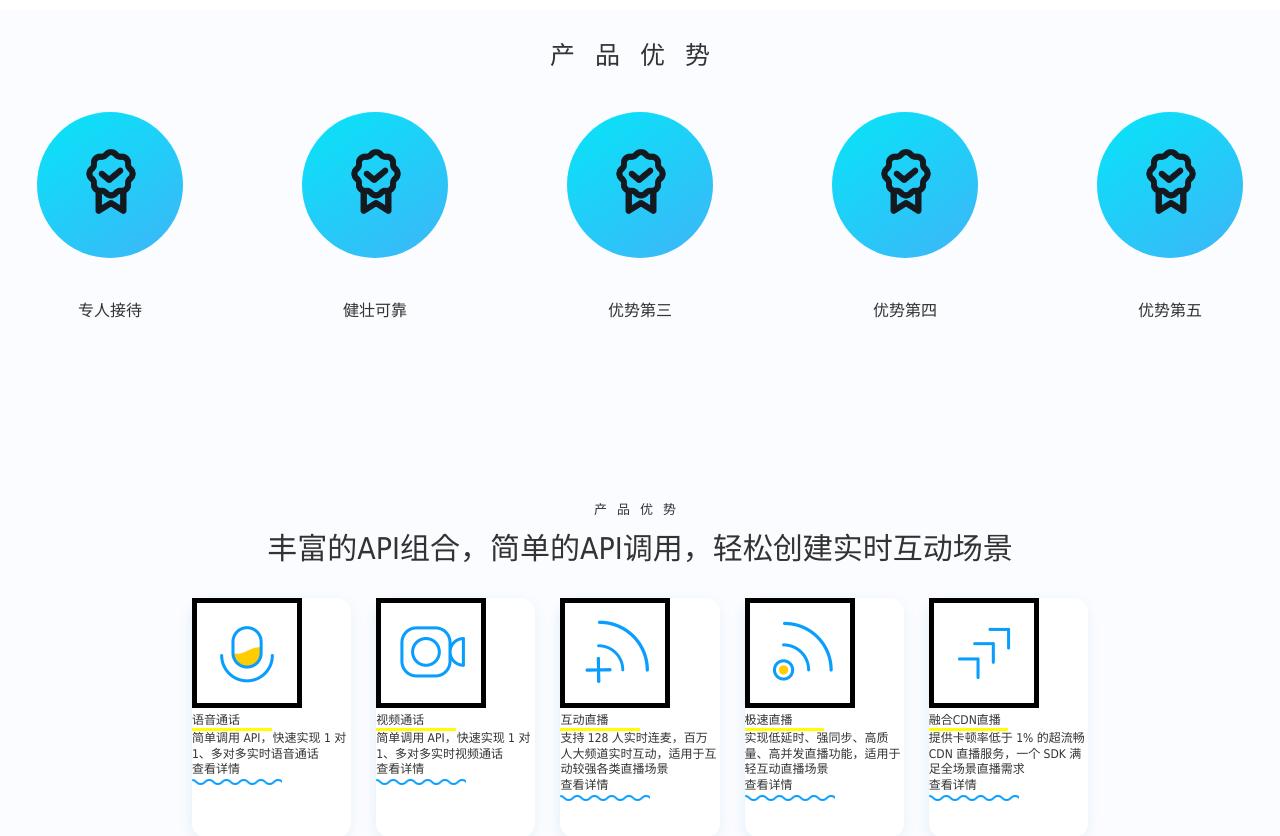
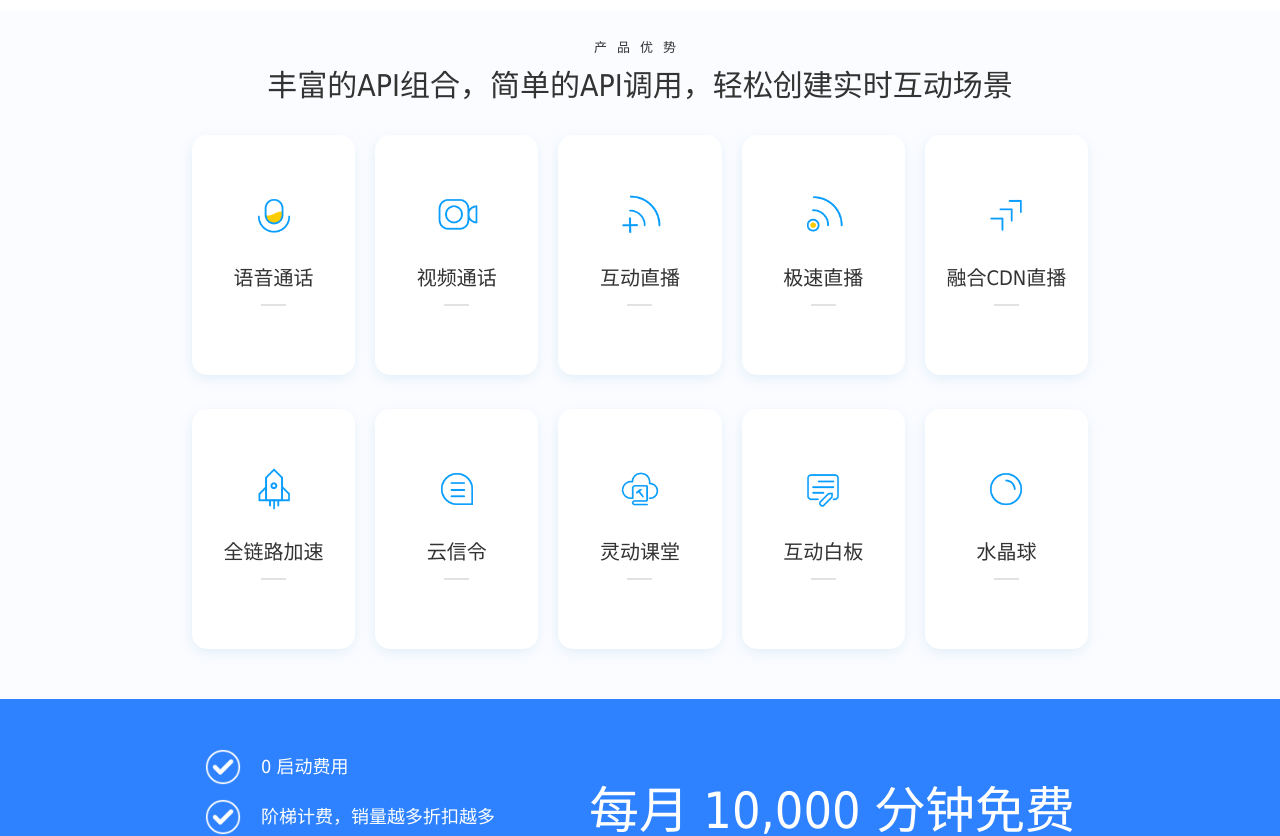
Before and after one commit to Wang1ing/vueDemo001, a Vue app: page / in a window 1280 px wide. Shown: the part 1160-1996 px from the top of the page. Built offline with nearby package versions, Linux system fonts and the light colour scheme.

Commit message:
10.27.15.28.提交.基本完成产品优势展示模块的动态效果，通过JavaScript和css的transition实现  tips：transition：改变的属性 改变的时间 改变的速度曲线 然后再通过hover或者js或者什么另外的改变transition指定的属性，就会产生动画效果

```diff
--- a/src/components/vm_showGoodnessAndGif.vue
+++ b/src/components/vm_showGoodnessAndGif.vue
@@ -5,25 +5,21 @@
       <div class="all_goodness_info">丰富的API组合，简单的API调用，轻松创建实时互动场景</div>
     </div>
     <div class="the_goodness_div">
-      <div class="the_main_div" v-for="(item , index) in png_gif_list" :key="index">
-        <img v-if="item.show_gif_status" :src="item.png_url" alt="zwsj"
-             @mouseover="item.show_gif_status = !item.show_gif_status"
-             @mouseout="item.show_gif_status = !item.show_gif_status">
-        <img v-else :src="item.gif_url" alt="zwsj"
-             @mouseover="item.show_gif_status = !item.show_gif_status"
-             @mouseout="item.show_gif_status = !item.show_gif_status">
-        <div>
+      <div class="the_main_div" v-for="(item , index) in png_gif_list" :key="index"
+           @mouseover="change(item,index)"
+           @mouseout="change(item,index)">
+        <img class="the_png_or_gif" v-if="item.show_gif_status" :src="item.png_url" alt="zwsj">
+        <img class="the_png_or_gif" v-else :src="item.gif_url" alt="zwsj">
+        <div class="the_goodeness_title">
           {{ item.the_goodness_title }}
         </div>
         <div class="bottom_line">
         </div>
-        <div>
+        <div class="the_goodness_info">
           {{item.the_goodness_inof}}
         </div>
-        <div>
+        <div class="the_bottom">
           查看详情
-        </div>
-        <div class="the_bottom_wave">
         </div>
       </div>
     </div>
@@ -108,7 +104,20 @@ export default {
       ]
     }
   },
-  methods: {}
+  methods: {
+    change (item, index) {
+      if (item.show_gif_status === true) {
+        document.getElementsByClassName('the_png_or_gif')[index].style.margin = '10px auto'
+        document.getElementsByClassName('the_bottom')[index].style.opacity = 1
+        document.getElementsByClassName('the_goodness_info')[index].style.opacity = 1
+      } else {
+        document.getElementsByClassName('the_png_or_gif')[index].style.margin = '40px auto 10px'
+        document.getElementsByClassName('the_bottom')[index].style.opacity = 0
+        document.getElementsByClassName('the_goodness_info')[index].style.opacity = 0
+      }
+      item.show_gif_status = !item.show_gif_status
+    }
+  }
 }
 </script>
 
@@ -144,10 +153,11 @@ export default {
   grid-template-columns: 1fr 1fr 1fr 1fr 1fr;
   grid-template-rows: 1fr 1fr;
   grid-row-gap: 34px;
-  grid-column-gap: 25px;
+  grid-column-gap: 20px;
 }
 
 .the_main_div {
+  display: block;
   height: 240px;
   background: #fff;
   box-shadow: -1px 4px 16px -3px rgb(26 134 192 / 16%);
@@ -155,21 +165,59 @@ export default {
 }
 
 img {
-  width: 100px;
-  height: 100px;
-  border: black solid 5px;
+  display: block;
+  margin: 50px auto 20px;
+  width: 60px;
+  height: 60px;
+  transition: margin .5s ease;
 }
 
 .bottom_line {
-  width: 50%;
-  border-bottom: yellow solid 3px;
+  width: 25px;
+  height: 1.66667px;
+  background: #e2e2e2;
+  margin: 12.5px auto 0;
+}
+.the_goodeness_title{
+  padding-left: 10px;
+  padding-right: 10px;
+  text-align: center;
+  font-size: 20px;
 }
 
-.the_bottom_wave{
-  height: 8px;
-  width: 90px;
+.the_goodness_info{
+  text-align: justify;
+  padding-left: 15px;
+  padding-right: 15px;
+  margin-top: 10px;
+  font-size: 11.66667px;
+  font-weight: 400;
+  color: #5c5f61;
+  line-height: 18.33333px;
+  opacity: 0;
+  transition: opacity 0.5s ease;
+}
+
+.the_bottom{
+  margin: 20px auto 0;
+  text-align: center;
+  font-size: 10px;
+  font-weight: 500;
+  color: #099dfd;
+  line-height: 14.16667px;
+  opacity: 0;
+  transition: opacity .5s ease;
+  /*position: relative;*/
+}
+.the_bottom:after{
+  display: block;
+  content: '';
   background-image: url("../assets/wave.gif");
   background-size: 100%;
   background-repeat: no-repeat;
+  margin: auto;
+  width: 100%;
+  max-width: 50px;
+  height: 8px;
 }
 </style>
--- a/src/views/Main.vue
+++ b/src/views/Main.vue
@@ -7,7 +7,7 @@
     <vmAccessPlatform/>
     <vmshowUsers/>
     <!--    <vmshowForte/>-->
-    <vmshowFortes/>
+<!--    <vmshowFortes/>-->
     <vmshowGoodnessAndGif/>
     <vmshowourService/>
     <vmFooter/>
```
